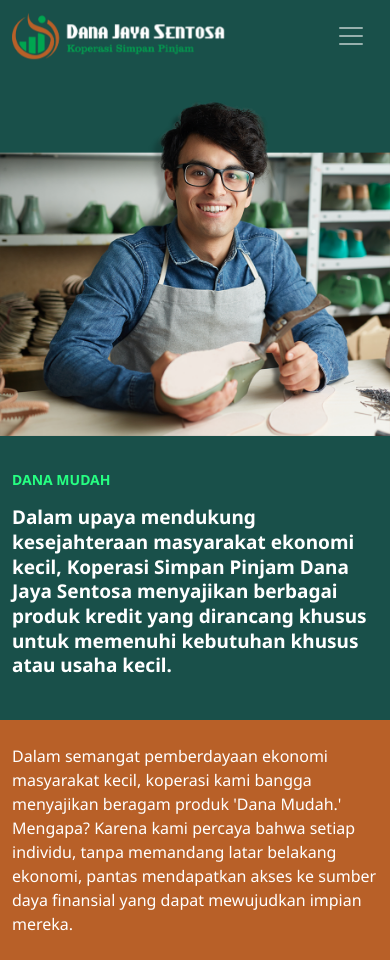
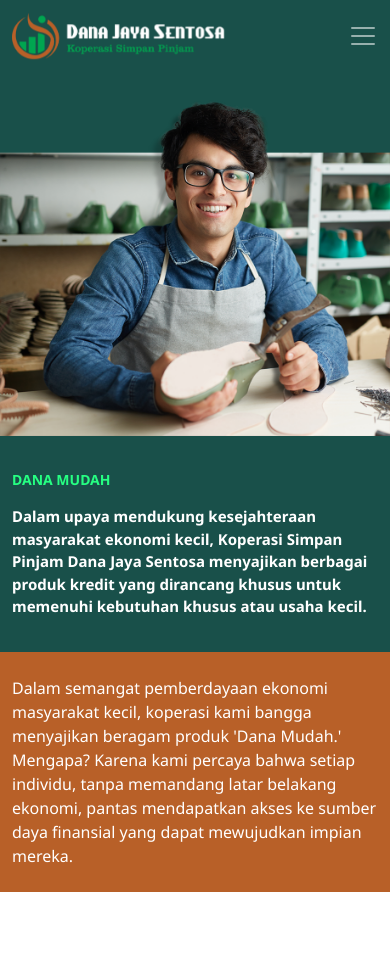
Before and after one commit to ilhamsyah09/dana-jaya-sentosa, a PHP site: page /dana-mudah.php in a window 390 px wide. Shown: the top 960 px of the page. Run offline with PHP 8.4, Linux system fonts and the light colour scheme; some libraries are stand-ins or nearby versions.

Commit message:
revs font

```diff
--- a/about.php
+++ b/about.php
@@ -32,7 +32,7 @@
                         <h3>SEJARAH KAMI</h3>
                     </div>
                     <div class="inside_content_right bg-green">
-                        <div class="right-caption wow animate__animated animate__fadeInDown" data-wow-delay="0.5s" data-wow-offset="10">
+                        <div class="right-caption wow animate__animated animate__fadeInLeft" data-wow-delay="0.5s" data-wow-offset="10">
                             <h3>Bermula dari koperasi karyawan yang berhasil mendewasakan ekonomi pekerja dan keluarganya </h3>
                             <p>Koperasi Simpan Pinjam Dana Jaya Sentosa merupakan pendewasaan usaha yang datang dari koperasi karyawan WDX Lumajang. Dengan berbagai dampak positif yang dirasa mensejahterakan para karyawan dan keluarganya, kini dengan nama Dana Jaya Sentosa, koperasi simpan pinjam ini membuka peluang masyarakat luas untuk turut merasakan kesejahteraan dengan risiko rendah, terukur dan terjaga.</p>
                             <p>Semenjak peresmian usahanya di April 2022, kini Dana Jaya Sentosa telah membuka cabang kedua di Sidoarjo pada September 2023 untuk menjangkau masyarakat luas.</p>
--- a/assets/css/about.css
+++ b/assets/css/about.css
@@ -335,8 +335,8 @@ section.inside_section_4 .inside-content .list-kultur .item .box-caption ul {
     section.inside_section_1.pg_about .img-hero {
         width: 580px;
     }
-    section.inside_section_1 .inside-content .right-caption h3 {
-        margin-bottom: 12px;
+    section.inside_section_1.pg_about .inside-content .right-caption h3 {
+        margin-bottom: 12px !important;
     }
     section.inside_section_4 .inside-content .list-kultur .item {
         max-width: 400px;
@@ -473,7 +473,7 @@ section.inside_section_4 .inside-content .list-kultur .item .box-caption ul {
 
 @media (max-width: 767px) {
     section.inside_section_2 .inside_content_right .right-caption h3 {
-        font-size: 24px;
+        font-size: 22px;
     }
     section.inside_section_2 .inside_content_right .right-caption p {
         font-size: 15px;
--- a/assets/css/inside_page.css
+++ b/assets/css/inside_page.css
@@ -590,8 +590,18 @@ section#contact {
     section.inside_section_1 .inside-content .right-caption {
         padding-right: 20%;
     }
-    section.inside_section_1 .outer-content {
+    section.inside_section_1 .outer-content,
+    section.inside_section_1.pg_simpanan .outer-content {
         padding-top: 30px;
+    }
+    section.inside_section_1.bg-dark-green,
+    section.inside_section_1.pg_dana_mudah.bg-dark-green,
+    section.inside_section_1.pg_simpanan.bg-dark-green,
+    section.inside_section_1.pg_contact.bg-dark-green {
+        padding-bottom: 36px !important;
+    }
+    section.inside_section_1 .inside-content .right-caption h3 {
+        font-size: 19px;
     }
 }
 
@@ -600,7 +610,7 @@ section#contact {
         width: 400px;
     }
     section.inside_section_1 .inside-content .right-caption h3 {
-        font-size: 21px;
+        font-size: 18px;
     }
     section.inside_section_1 .inside-content .right-caption h4 {
         font-size: 14px;
@@ -637,7 +647,12 @@ section#contact {
         flex-wrap: wrap;
     }
     section.inside_section_1 .inside-content .right-caption h3 {
-        font-size: 19px;
+        font-size: 15px;
+        line-height: 1.5;
+        margin-bottom: 0 !important;
+    }
+    section.inside_section_1 .inside-content .right-caption h4 {
+        font-size: 14px;
     }
     section.inside_section_1 .inside-content .right-caption h4 {
         margin-bottom: 16px;
@@ -649,6 +664,16 @@ section#contact {
     section.inside_section_1 .inside-content .right-caption .name p span {
         font-size: 14px;
     }
+    section.inside_section_1.bg-dark-green,
+    section.inside_section_1.pg_dana_mudah.bg-dark-green,
+    section.inside_section_1.pg_simpanan.bg-dark-green,
+    section.inside_section_1.pg_contact.bg-dark-green {
+        padding-bottom: 34px !important;
+    }
+
+
+
+
     section.inside_section_2.pg_dana_mudah.bg-dark-orange,
     section.inside_section_2.pg_simpanan.bg-dark-orange {
         background-color: #b86028;
--- a/assets/css/style.css
+++ b/assets/css/style.css
@@ -43,6 +43,7 @@ header nav.navbar.navbar-expand-lg a.navbar-brand {
 button.navbar-toggler {
     border: none;
     outline: none !important;
+    padding: 0;
 }
 .navbar-toggler:focus {
     box-shadow: none;
@@ -703,6 +704,13 @@ footer.footer .footer-content-bottom .inside-content .design-by p {
     header nav .offcanvas {
         transition: transform 0.3s ease-in-out ;
     }
+    header nav .offcanvas-body .nav-item a.nav-link {
+        font-size: 15px;
+        padding-left: 0;
+    }
+    header nav .offcanvas-body .navbar-nav.contact-wa a.nav-link {
+        padding-left: 0;
+    }
 
     /* header end */
 
@@ -828,6 +836,9 @@ footer.footer .footer-content-bottom .inside-content .design-by p {
     header nav.navbar-expand-lg.stiky-header.navbar-dark.bg-dark {
         padding: 8px 0 !important;
     }
+    header nav .offcanvas-body .nav-item a.nav-link {
+        padding: 4px 0;
+    }
     /* header end */
 
 
@@ -943,12 +954,15 @@ footer.footer .footer-content-bottom .inside-content .design-by p {
         padding-top: 38px;
     }
     section.home6.contact-us .inside-content .description h3 {
-        font-size: 18px;
+        font-size: 16px;
     }
     section.home6.contact-us .inside-content .btn-contact a.nav-link {
-        font-size: 16px;
+        /* font-size: 16px;
         width: 240px;
-        height: 38px;
+        height: 38px; */
+        font-size: 14px;
+        width: 210px;
+        height: 34px;
     }
     section.home6.contact-us .inside-content .description {
         padding-bottom: 42px;
--- a/index.php
+++ b/index.php
@@ -314,7 +314,7 @@
                                         PELAJARI LEBIH LANJUT
                                     </a>
                                 </div>
-                                <div class="img-mobile">
+                                <div class="img-mobile wow animate__animated animate__fadeInRight" data-wow-delay="1s">
                                     <img src="assets/images/home-images/img-tentang-kami.jpg" class="img-fluid d-lg-none" alt="">
                                 </div>
                             </div>
```
